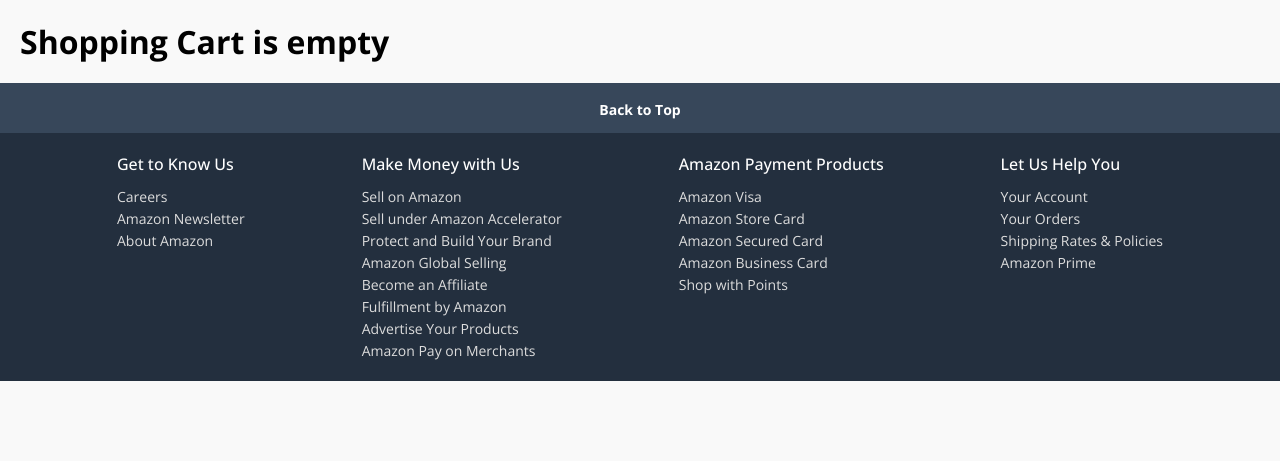
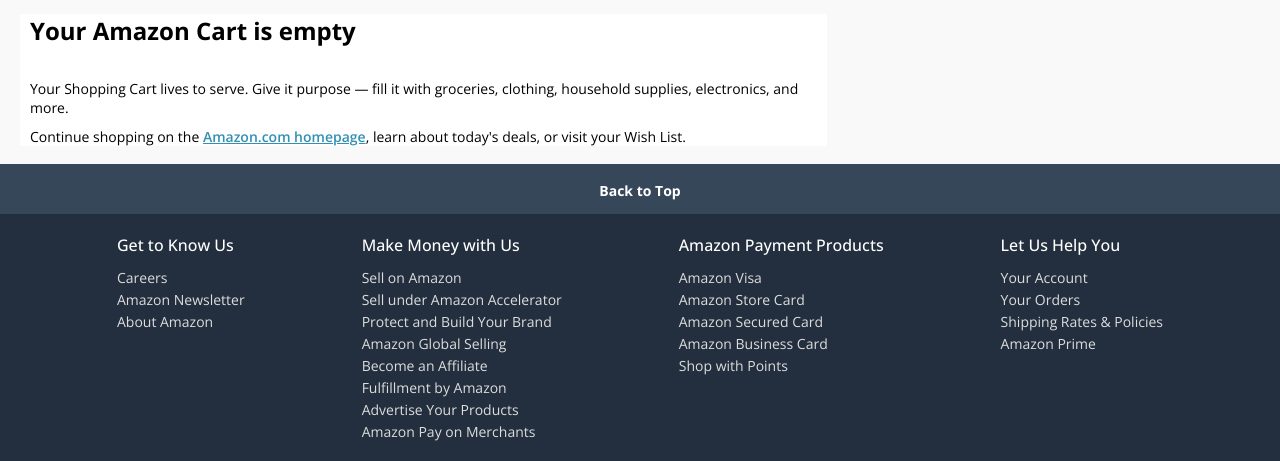
Before and after one commit to aleklucatero/replicatingamazon, a PHP site: page /cart.php in a window 1280 px wide. Shown: the part 99-560 px from the top of the page. Run offline with PHP 8.4, Linux system fonts and the light colour scheme; some libraries are stand-ins or nearby versions.

Commit message:
fixed double address table and adding more features to cart page

```diff
--- a/cart.php
+++ b/cart.php
@@ -15,7 +15,7 @@
         <script src="https://kit.fontawesome.com/349ffd27ca.js" crossorigin="anonymous"></script>
     </header>
 
-    <div class="shopping-cart">
+    <div class="shopping-cart main-background-color page-container">
         <?php
             // Check if the cart is empty
             $cart_empty = true; // Set to false if there are items in the cart
@@ -23,7 +23,11 @@
             if ($cart_empty) {
                 // Display "Shopping Cart is empty"
         ?>
-        <h1>Shopping Cart is empty</h1>
+        <div class="textbox_center">
+            <h2>Your Amazon Cart is empty</h2><br>
+            <p class="small_text">Your Shopping Cart lives to serve. Give it purpose — fill it with groceries, clothing, household supplies, electronics, and more.</p>
+            <p class="small_text">Continue shopping on the <a class="small_link" href="index.php">Amazon.com homepage</a>, learn about today's deals, or visit your Wish List.</p>
+        </div>
         <?php
             } else {
                 // Display the cart content
--- a/css/cart.css
+++ b/css/cart.css
@@ -141,12 +141,41 @@
     font-size: 14px;
 }
 .textbox_center {
-    margin: auto;
-    width: 50%;
-    border: 3px solid green;
-    padding: 10px;
+    margin-top: auto;
+    margin-bottom: auto;
+    margin-left: 2px;
+    margin-right: 35%;
+    width: 80%;
+    background-color: white;
+    padding-left: 10px;
   }
-  .center {
+.text_center {
     text-align: center;
-    border: 3px solid green;
+    padding: 5%;
   }
+.main-background-dark {
+    background-color: #EAEDED!important;
+}
+
+.page-container {
+    min-width: 998px;
+    padding: 14px 18px 18px;
+    margin: 0 auto;
+}
+.small_text {
+    text-align: left;
+    font-weight: 400;
+    text-overflow: clip;
+    font-size: 14px;
+    margin-top: 10px;
+    color: black;
+}
+.small_link {
+    text-decoration-line: underline;
+    font-weight: 600;
+    text-align: left;
+    text-overflow: clip;
+    font-size: 14px;
+    margin-top: 10px;
+    color: rgb(50, 144, 181);
+}
```
Also changed, not shown: amazon_database.sql (+0 -9 lines), navbar.php (+0 -8 lines).
